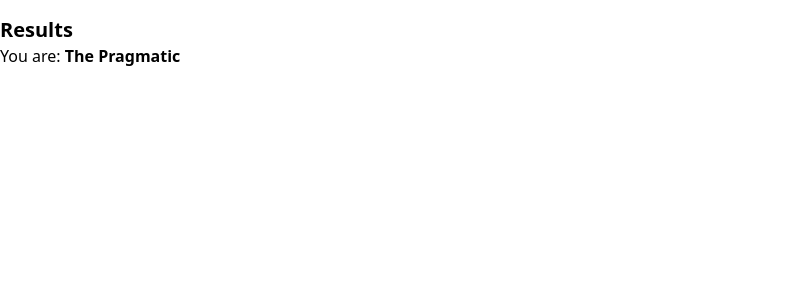
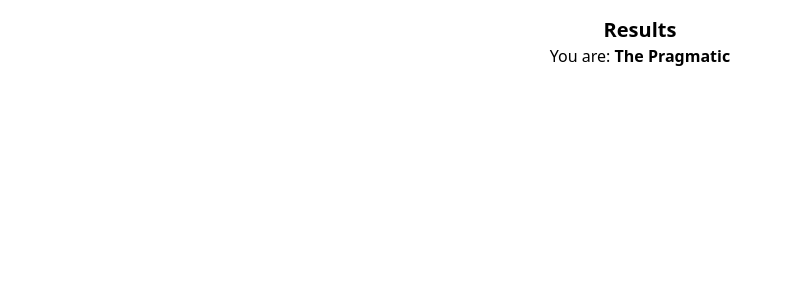
Before and after one commit to erdie/persona-quiz, a Nuxt app: page / in a window 1280 px wide. Both pictures are taken after a click on the button "Submit Quiz". Shown: the top 300 px of the page, without its empty margins (0-793 px from the left). Built offline with nearby package versions, Linux system fonts and the light colour scheme.

Commit message:
feat(c/Quiz): update styling

```diff
--- a/components/Quiz.vue
+++ b/components/Quiz.vue
@@ -21,7 +21,7 @@
         </button>
     </div>
 
-    <div v-else class="mt-4">
+    <div v-else class="max-w-2xl mx-auto mt-4 text-center">
         <h3 class="text-xl font-bold">Results</h3>
         <p>You are: <span class="font-bold">{{ personaType }}</span></p>
     </div>
```
